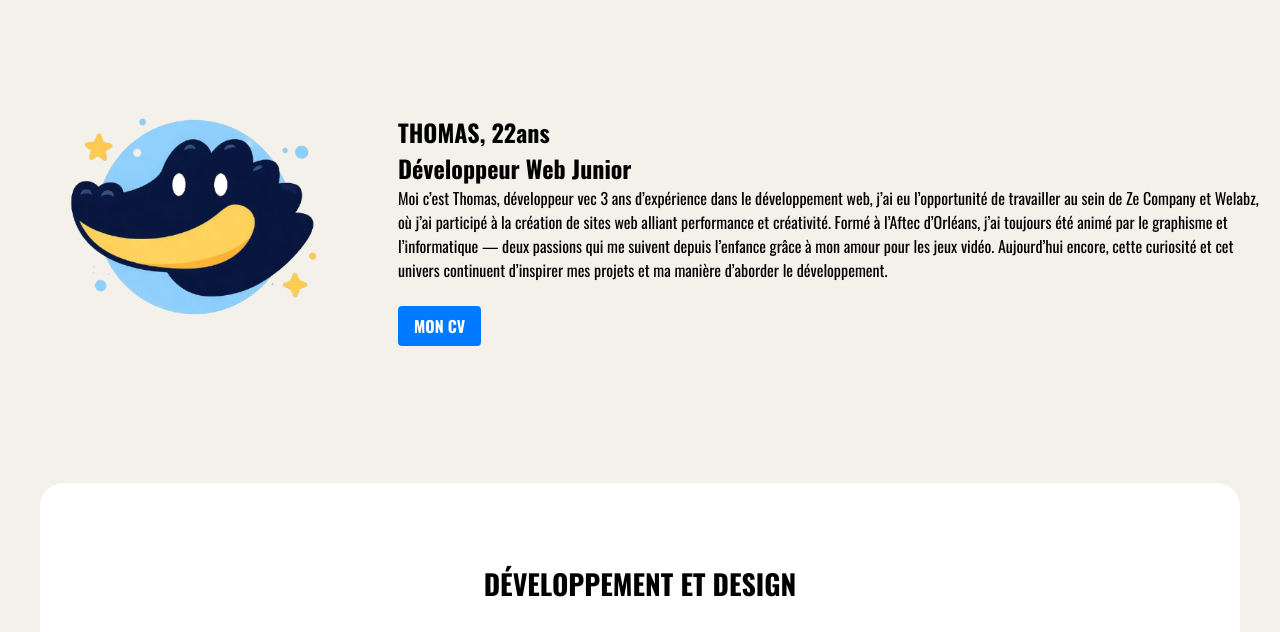
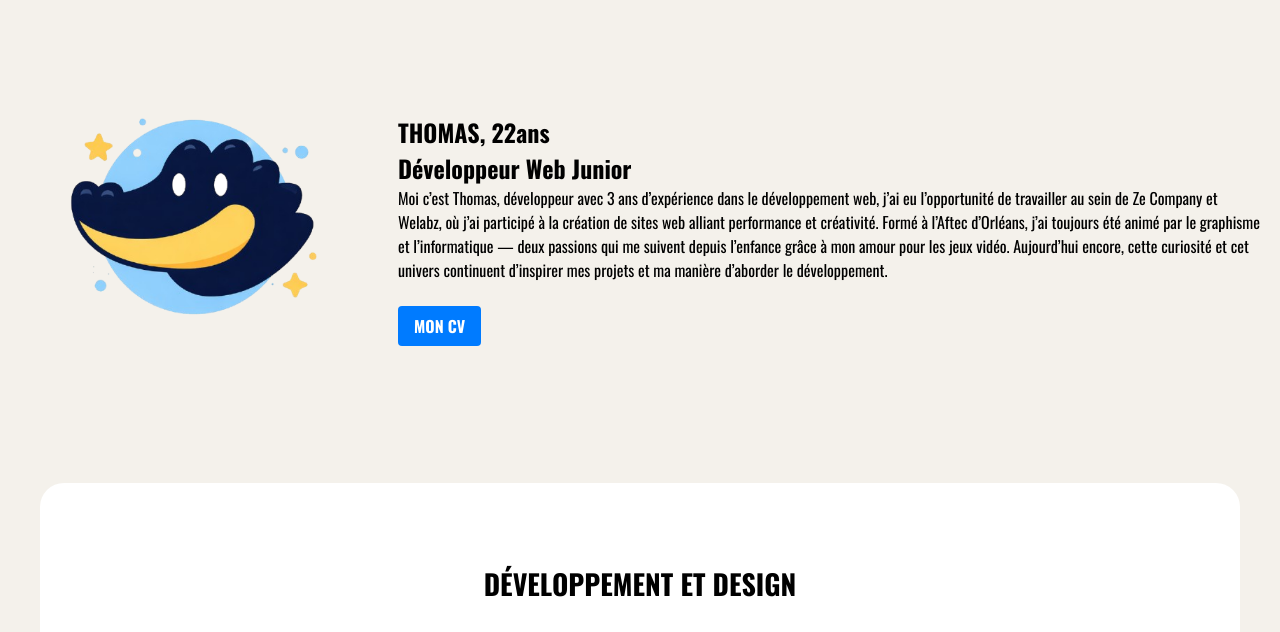
Before and after one commit to Ixeltal/Portfolio, a plain HTML site: page mastack.html in a window 1280 px wide. Shown: the part 97-729 px from the top of the page. Drawn offline with nearby package versions, Linux system fonts and the light colour scheme.

Commit message:
Update mastack.html

```diff
--- a/mastack.html
+++ b/mastack.html
@@ -51,7 +51,7 @@
         <div class="mypresentation-right">
             <h1>THOMAS, 22ans</h1>
             <h2>Développeur Web Junior</h2>
-            <p>Moi c’est Thomas, développeur vec 3 ans d’expérience dans le développement web, j’ai eu l’opportunité de travailler au sein de Ze Company et Welabz, où j’ai participé à la création de sites web alliant performance et créativité.
+            <p>Moi c’est Thomas, développeur avec 3 ans d’expérience dans le développement web, j’ai eu l’opportunité de travailler au sein de Ze Company et Welabz, où j’ai participé à la création de sites web alliant performance et créativité.
             Formé à l’Aftec d’Orléans, j’ai toujours été animé par le graphisme et l’informatique — deux passions qui me suivent depuis l’enfance grâce à mon amour pour les jeux vidéo. Aujourd’hui encore, cette curiosité et cet univers continuent d’inspirer mes projets et ma manière d’aborder le développement.</p>
             <a class="button-blue" href="ressources/CV_LEJEUNE_WEB.pdf" target="_blank">MON CV</a>
         </div>
```
